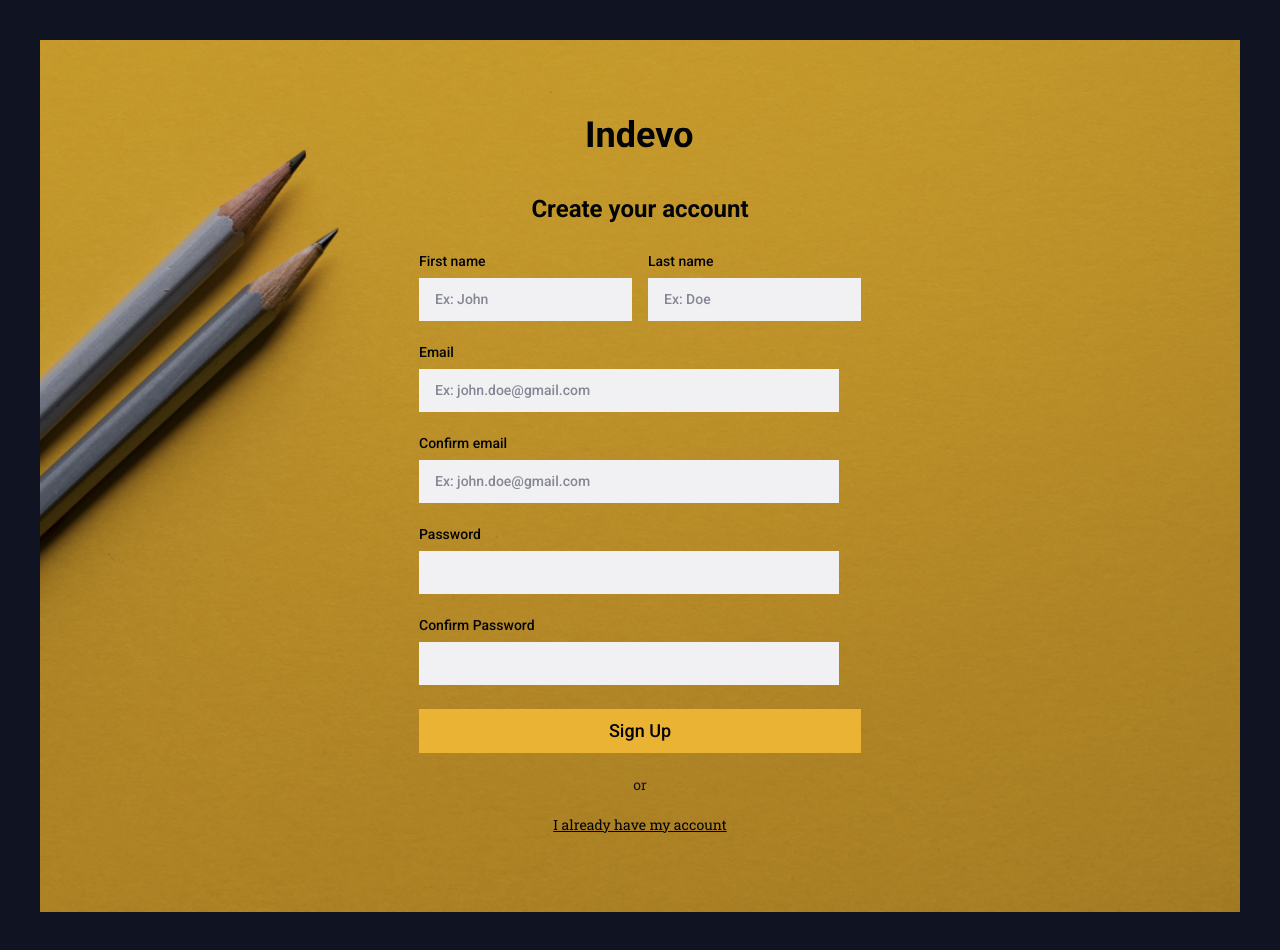
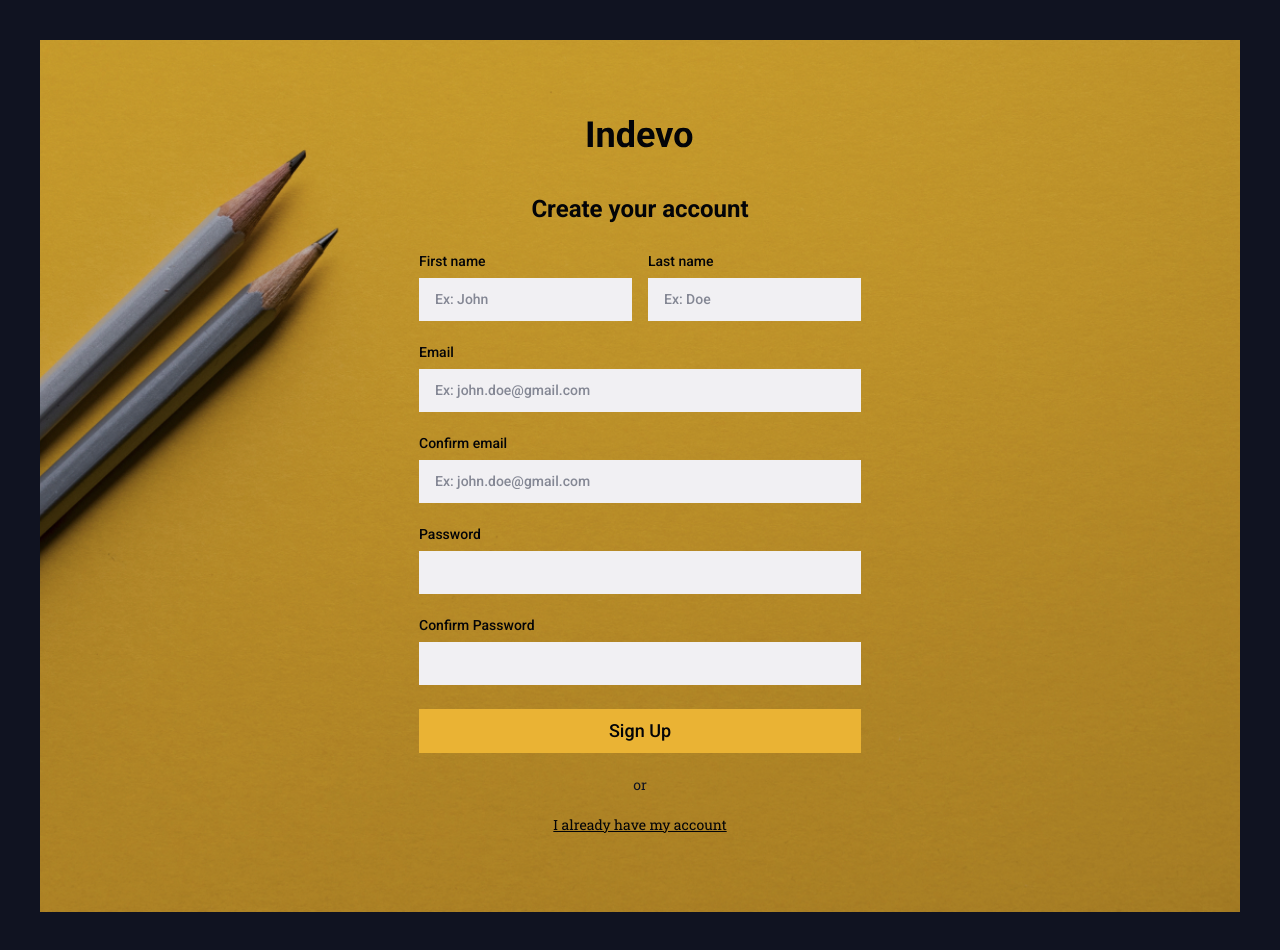
Before and after one commit to matheusdoedev/indevo, an Angular app in the folder app/: page /create-account in a window 1280 px wide. Built offline with nearby package versions, Linux system fonts and the light colour scheme.

Commit message:
feat(app): it updates text field component look

```diff
--- a/app/src/app/shared/components/text-field/text-field.component.html
+++ b/app/src/app/shared/components/text-field/text-field.component.html
@@ -1,8 +1,10 @@
-<div class="input">
-  <label *ngIf="label" [for]="name" class="input__label">{{ label }}</label>
+<div class="text-field">
+  <label *ngIf="label" [for]="name" class="text-field__label">{{
+    label
+  }}</label>
   <input
     type="text"
-    class="input__field"
+    class="text-field__field"
     [placeholder]="placeholder"
     [id]="name"
     [name]="name"
--- a/app/src/app/shared/components/text-field/text-field.component.scss
+++ b/app/src/app/shared/components/text-field/text-field.component.scss
@@ -1,6 +1,10 @@
 @import "../../styles/index.scss";
 
-.input {
+:host {
+  width: 100%;
+}
+
+.text-field {
   display: flex;
   flex-direction: column;
   row-gap: $gap;
--- a/app/src/app/shared/styles/base/_elements.scss
+++ b/app/src/app/shared/styles/base/_elements.scss
@@ -32,3 +32,9 @@ li {
 img {
   object-fit: cover;
 }
+
+a:hover {
+  transition: 0.3s;
+  color: $primary-600;
+  text-decoration-line: underline;
+}
--- a/app/src/app/shared/styles/generic/_reset.scss
+++ b/app/src/app/shared/styles/generic/_reset.scss
@@ -63,8 +63,11 @@ p,
 input,
 label {
   font-size: 14px;
+  line-height: 1.4em;
+}
+
+p {
   max-width: 30em;
-  line-height: 1.4em;
 }
 
 label {
```
